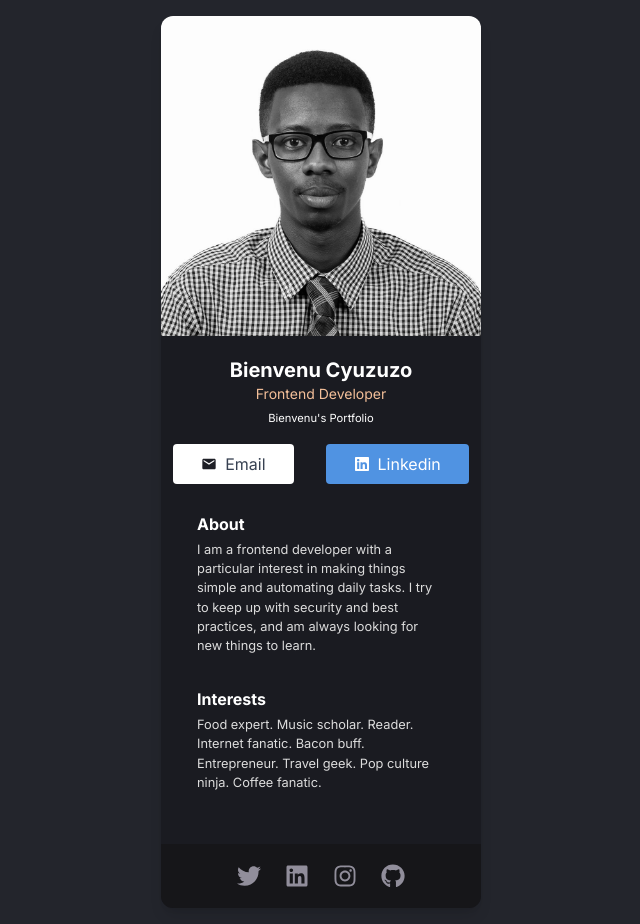
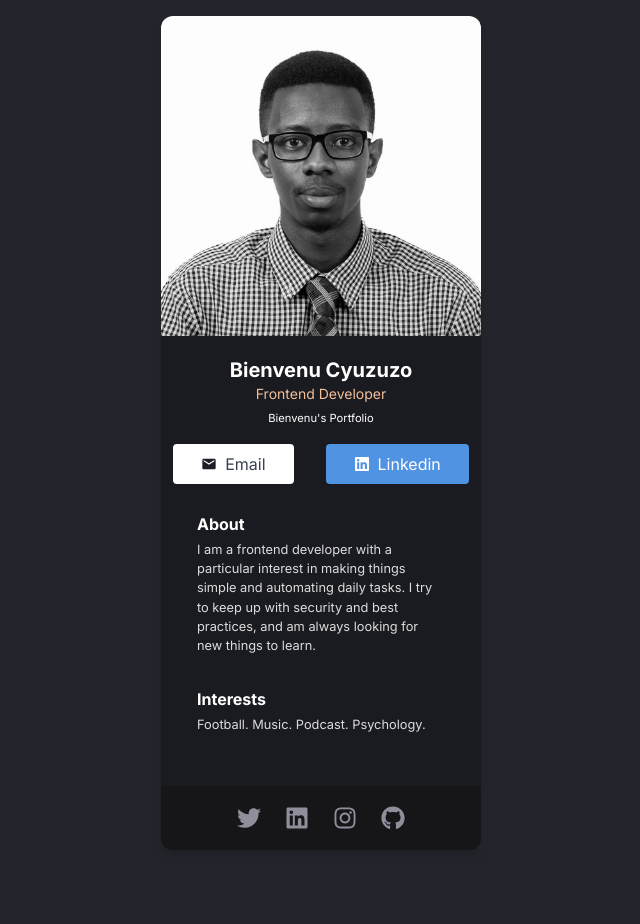
Before and after one commit to bienvenudev/Learn-React, a React (Vite) app: page / in a window 1280 px wide. Shown: the whole page, without its empty margins (319-959 px from the left). After the commit the page ends 866 px from the top, so only its background shows below. Built offline with nearby package versions, Linux system fonts and the light colour scheme.

Commit message:
feat: update Info and Interests components

```diff
--- a/components/Info.jsx
+++ b/components/Info.jsx
@@ -4,7 +4,12 @@ import { FaLinkedin } from "react-icons/fa";
 export default function Info() {
   return (
     <div className="text-center mt-4 rounded-xl">
-      <img className="rounded-t-xl" src="../images/bienvenu.jpg" alt="Bienvenu's Portrait" width={320} />
+      <img
+        className="rounded-t-xl"
+        src="../images/bienvenu.jpg"
+        alt="Bienvenu's Portrait"
+        width={320}
+      />
       <h1 className="text-xl font-bold mt-5">Bienvenu Cyuzuzo</h1>
       <p className="text-sm text-[#F3BF99]">Frontend Developer</p>
       <a
@@ -15,16 +20,23 @@ export default function Info() {
       </a>
 
       <div className="flex gap-8 justify-center mt-4">
-       <button className="flex gap-2 items-center py-2 px-7 rounded-sm bg-white text-[#374151] cursor-pointer hover:opacity-80">
+        <a
+          href="mailto:cbienvenu007@gmail.com"
+          className="flex gap-2 items-center py-2 px-7 rounded-sm bg-white text-[#374151] cursor-pointer hover:opacity-80"
+        >
           {/* <span>📧 </span> */}
           <MdEmail className="text-[#1E1F26]" />
           Email
-        </button>
+        </a>
 
-        <button className="flex gap-2 items-center py-2 px-7 rounded-sm bg-[#5093E2] text-white cursor-pointer hover:opacity-80">
+        <a
+          href="https://www.linkedin.com/in/bienvenu-cyuzuzo/"
+          target="_blank"
+          className="flex gap-2 items-center py-2 px-7 rounded-sm bg-[#5093E2] text-white cursor-pointer hover:opacity-80"
+        >
           <FaLinkedin />
           Linkedin
-        </button>
+        </a>
       </div>
     </div>
   );
--- a/components/Interests.jsx
+++ b/components/Interests.jsx
@@ -3,8 +3,7 @@ export default function Interests() {
     <section className="pb-6">
       <h2 className="font-bold mt-8 mb-1">Interests</h2>
       <p className="font-normal text-[.8em] text-[#DCDCDC]">
-        Food expert. Music scholar. Reader. Internet fanatic. Bacon buff.
-        Entrepreneur. Travel geek. Pop culture ninja. Coffee fanatic.
+        Football. Music. Podcast. Psychology.
       </p>
     </section>
   );
```
Also changed, not shown: tailwind.config.js (deleted).
